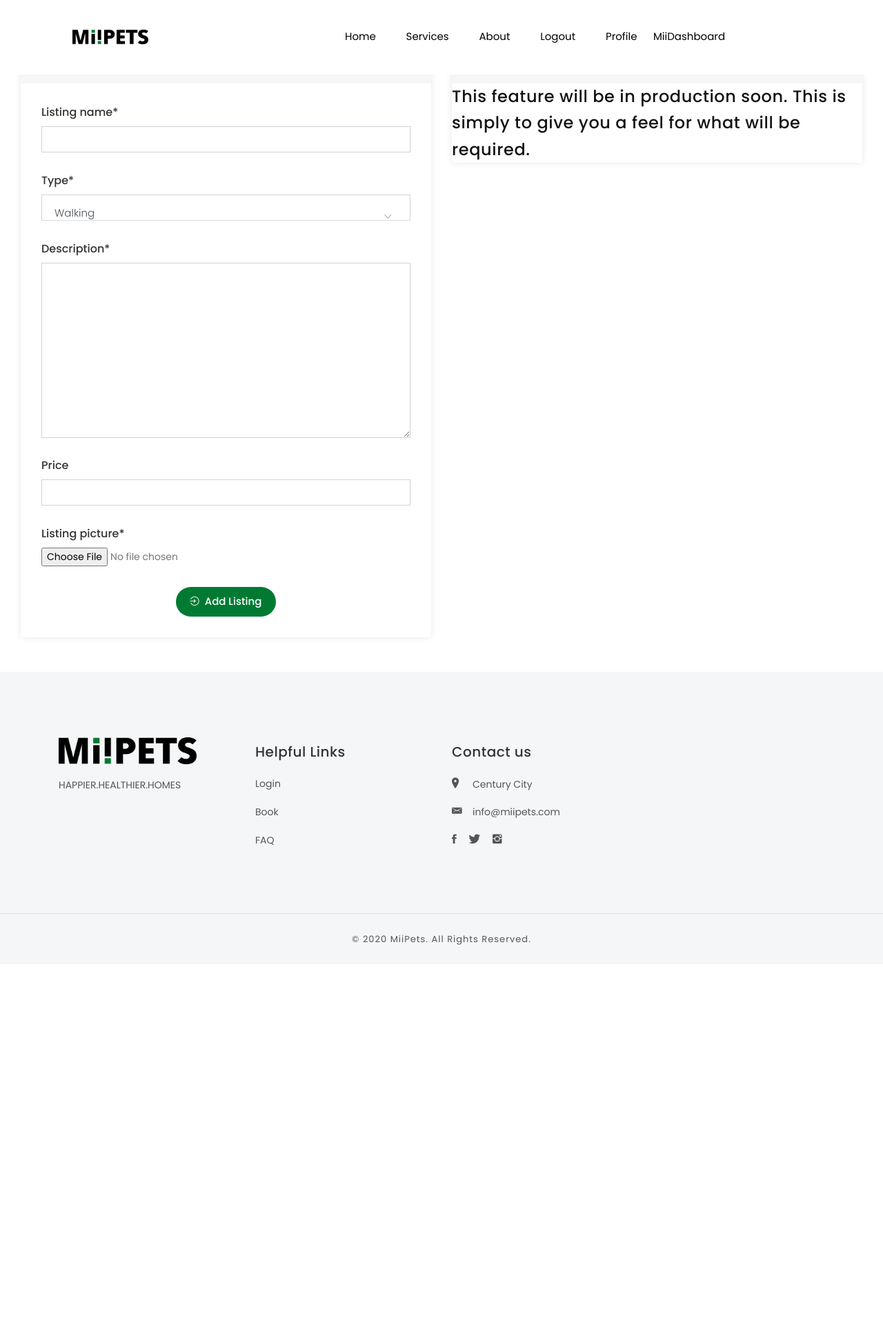
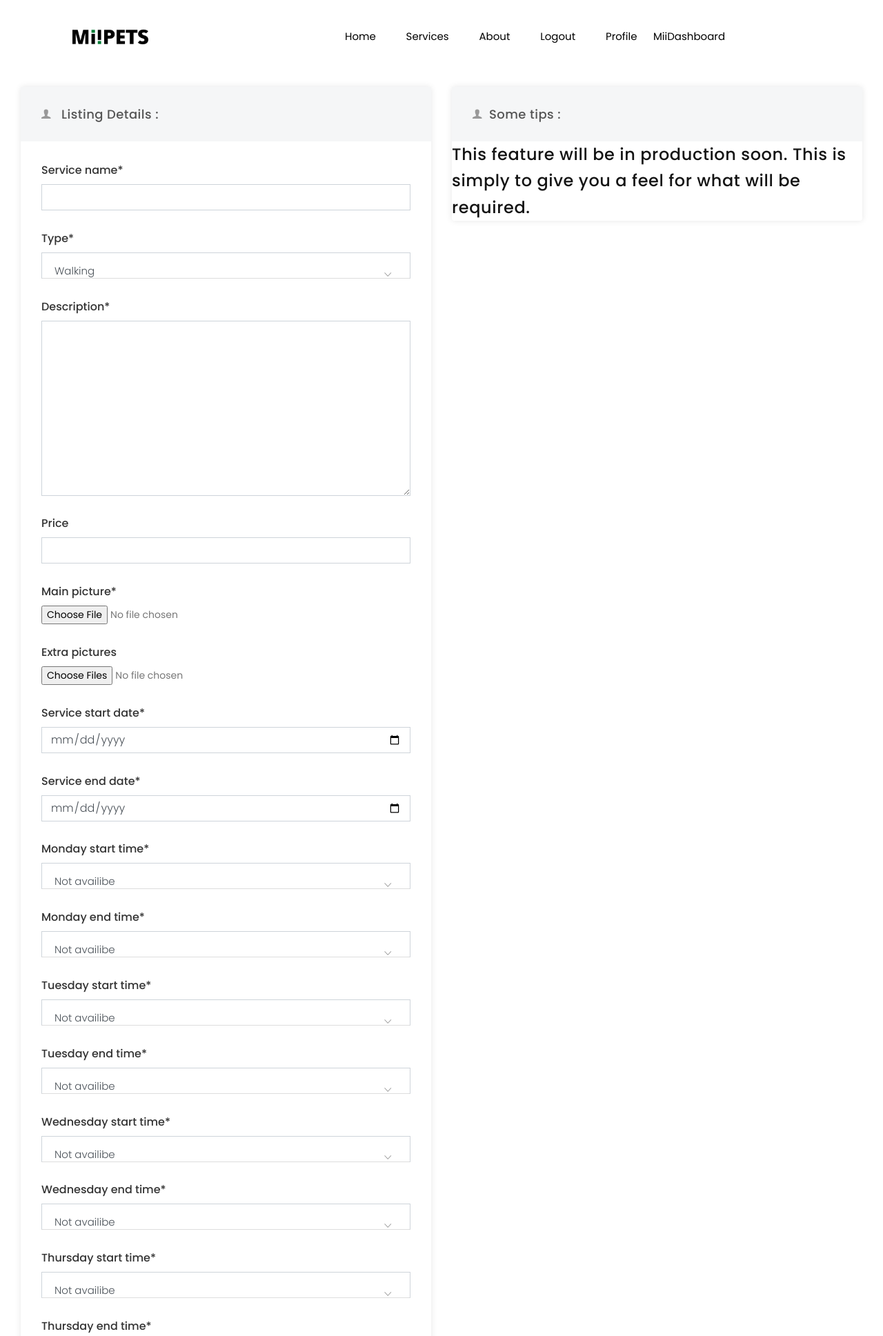
Before and after one commit to MiiPets/webapp, a Django app: page /miidashboard/add-listing in a window 1280 px wide. Shown: the top 1937 px of the page at 69% size. Before the commit the page ends 1370 px from the top, so only its background shows below. Run offline with Django 3.2, Linux system fonts and the light colour scheme; a user stored in the database is signed in; tables that the repository leaves empty hold one stand-in row (values such as "Sample post"); some libraries are stand-ins or nearby versions; some web fonts are replaced.

Commit message:
managed to make input form look better, now just to make it that it save accordingly

```diff
--- a/MiipetsWebApp/core/models.py
+++ b/MiipetsWebApp/core/models.py
@@ -4,6 +4,7 @@
 from djmoney.models.fields import MoneyField
 from imagekit.models import ProcessedImageField
 from imagekit.processors import ResizeToFill
+
 
 def image_directory_path(instance, filename):
     # file will be uploaded to MEDIA_ROOT / user_<id>/<filename>
@@ -127,6 +128,7 @@
 
     user = models.OneToOneField(User, on_delete=models.CASCADE, primary_key=True)
     id_number = models.PositiveIntegerField()
+    validated = models.BooleanField(default=False)
 
     def __str__(self):
         return ("MiiSitter ({}), ID: {}".format(self.user.first_name, self.user.id))
@@ -152,7 +154,7 @@
                        (DAYCARE, 'Daycare')]
 
     sitter = models.ForeignKey(User, on_delete=models.CASCADE)
-    listing_name = models.CharField(max_length=50)
+    service_name = models.CharField(max_length=50)
     type = models.CharField(max_length=50, choices=SERVICE_CHOICES, default=DAYCARE)
     description = models.TextField(null = "No description")
     price = MoneyField(max_digits=14, decimal_places=2, default_currency='ZAR')
@@ -160,13 +162,10 @@
                                           processors=[ResizeToFill(100, 50)],
                                           format='JPEG',
                                           options={'quality': 100})
-    availible_monday = models.BooleanField(default=False)
-    availible_tuesday = models.BooleanField(default=False)
-    availible_wednesday = models.BooleanField(default=False)
-    availible_thursday = models.BooleanField(default=False)
-    availible_friday = models.BooleanField(default=False)
-    availible_saturday = models.BooleanField(default=False)
-    availible_sunday = models.BooleanField(default=False)
+
+    date_start = models.DateField()
+    date_end = models.DateField()
+
     time_start_monday = models.PositiveIntegerField()
     time_start_tuesday = models.PositiveIntegerField()
     time_start_wednesday = models.PositiveIntegerField()
--- a/MiipetsWebApp/miisitters/forms.py
+++ b/MiipetsWebApp/miisitters/forms.py
@@ -5,7 +5,13 @@
 from crispy_forms.helper import FormHelper
 from django.core.files.uploadedfile import SimpleUploadedFile
 from djmoney.forms.fields import MoneyField
+from bootstrap_datepicker_plus import DatePickerInput, TimePickerInput
 
+class DateInput(forms.DateInput):
+    input_type = 'date'
+
+class TimeInput(forms.TimeInput):
+    input_type = 'timeselect'
 
 class UpdateMiiSitterProfile(forms.ModelForm):
 
@@ -46,23 +52,107 @@
 
 class AddListing(forms.ModelForm):
 
+    widget_time = forms.widgets.DateTimeInput(attrs={'type':'time'})
+    widget_date = forms.widgets.DateTimeInput(attrs={'type':'date'})
+
     WALK = 'WALK'
     BOARD = 'BOARD'
     SIT = 'SIT'
     DAYCARE = 'DAYCARE'
-    FEED = 'FEED'
 
     SERVICE_CHOICES = [(WALK, 'Walking'),
                        (BOARD, 'House Boarding'),
-                       (SIT, 'House Sitting'),
-                       (DAYCARE, 'Daycare'),
-                       (FEED, 'Daily feeding and playing')]
+                       (SIT, 'House Sitting/Feeding'),
+                       (DAYCARE, 'Daycare')]
 
-    listing_name = forms.CharField()
+    NOT_AVAILIBE = 9999
+    ONE = 1
+    TWO = 2
+    THREE = 3
+    FOUR = 4
+    FIVE = 5
+    SIX = 6
+    SEVEN = 7
+    EIGHT = 8
+    NINE = 9
+    TEN = 10
+    ELEVEN = 11
+    TWELVE = 12
+    THIRTEEN = 13
+    FOURTEEN = 14
+    FIFTEEN = 15
+    SIXTEEN = 16
+    SEVENTEEN = 17
+    EIGHTEEN = 18
+    NINETEEN = 19
+    TWENTY = 20
+    TWENTYONE = 21
+    TWENTYTWO = 21
+    TWENTYTHREE = 23
+    TWENTYFOUR = 0
+
+    SERVICE_CHOICES = [(WALK, 'Walking'),
+                       (BOARD, 'House Boarding'),
+                       (SIT, 'House Sitting/Feeding'),
+                       (DAYCARE, 'Daycare')]
+
+    TIME_CHOICES = [(NOT_AVAILIBE, 'Not availibe'),
+                    (ONE, '1:00'),
+                    (TWO, '2:00'),
+                    (THREE, '3:00'),
+                    (FOUR, '4:00'),
+                    (FIVE, '5:00'),
+                    (SIX, '6:00'),
+                    (SEVEN, '7:00'),
+                    (EIGHT, '8:00'),
+                    (NINE, '9:00'),
+                    (TEN, '10:00'),
+                    (ELEVEN, '11:00'),
+                    (TWELVE, '12:00'),
+                    (THIRTEEN, '13:00'),
+                    (FOURTEEN, '14:00'),
+                    (FIFTEEN, '15:00'),
+                    (SIXTEEN, '16:00'),
+                    (SEVENTEEN, '17:00'),
+                    (EIGHTEEN, '18:00'),
+                    (NINETEEN, '19:00'),
+                    (TWENTY, '20:00'),
+                    (TWENTYONE, '21:00'),
+                    (TWENTYTWO, '21:00'),
+                    (TWENTYTHREE, '23:00'),
+                    (TWENTYFOUR, '00:00'),]
+
+    service_name = forms.CharField()
     type = forms.ChoiceField(choices = SERVICE_CHOICES, required=True)
     description = forms.CharField(widget=forms.Textarea)
+
     price = MoneyField(default_currency='ZAR')
-    listing_picture = forms.ImageField()
+    main_picture = forms.ImageField()
+    extra_pictures = forms.FileField(widget=forms.ClearableFileInput(attrs={'multiple': True}), required=False)
+
+    Service_start_date = forms.BooleanField(widget=DateInput())
+    Service_end_date = forms.BooleanField(widget=DateInput())
+
+    Monday_start_time = forms.ChoiceField(choices = TIME_CHOICES, required=True)
+    Monday_end_time = forms.ChoiceField(choices = TIME_CHOICES, required=True)
+
+    Tuesday_start_time = forms.ChoiceField(choices = TIME_CHOICES, required=True)
+    Tuesday_end_time = forms.ChoiceField(choices = TIME_CHOICES, required=True)
+
+    Wednesday_start_time = forms.ChoiceField(choices = TIME_CHOICES, required=True)
+    Wednesday_end_time = forms.ChoiceField(choices = TIME_CHOICES, required=True)
+
+    Thursday_start_time = forms.ChoiceField(choices = TIME_CHOICES, required=True)
+    Thursday_end_time = forms.ChoiceField(choices = TIME_CHOICES, required=True)
+
+    Friday_start_time = forms.ChoiceField(choices = TIME_CHOICES, required=True)
+    Friday_end_time = forms.ChoiceField(choices = TIME_CHOICES, required=True)
+
+    Saturday_start_time = forms.ChoiceField(choices = TIME_CHOICES, required=True)
+    Saturday_end_time = forms.ChoiceField(choices = TIME_CHOICES, required=True)
+
+    Sunday_start_time = forms.ChoiceField(choices = TIME_CHOICES, required=True)
+    Sunday_end_time = forms.ChoiceField(choices = TIME_CHOICES, required=True)
 
     def __init__(self, *args, **kwargs):
          self.user = kwargs.pop('user',None)
@@ -70,9 +160,8 @@
 
 
     class Meta(UserCreationForm.Meta):
-        model = User
+        model = SitterServices
         fields = []
-
 
     @transaction.atomic
     def save(self):
--- a/MiipetsWebApp/miisitters/templates/miisitters/sitter-add-listing.html
+++ b/MiipetsWebApp/miisitters/templates/miisitters/sitter-add-listing.html
@@ -6,6 +6,7 @@
 {% block content %}
   <!--Dashboard breadcrumb ends-->
   <!--Dashboard content starts-->
+  <br><br><br><br>
   <div class="dash-content">
       <div class="container-fluid">
           <div class="row">
@@ -18,18 +19,19 @@
                           <div class="row">
                               <div class="col-md-12">
                                 <!--DETAILS -->
-                                <form enctype="multipart/form-data" method="post">
+                                <form class = "contact_form" enctype="multipart/form-data" method="post">
                                   {% csrf_token %}
                                   {{form|crispy}}
                                   <div class="res-box text-center mar-top-30">
                                       <button type="submit" class="btn v3" style="background-color: #007A33;"><i class="ion-log-in" ></i>Add Listing</button>
                                   </div>
+
                                 </form>
                               </div>
                           </div>
                       </div>
                   </div>
-              </div>
+                </div>
               <div class="col-md-6">
                   <div class="db-add-list-wrap">
                       <div class="act-title">
```
